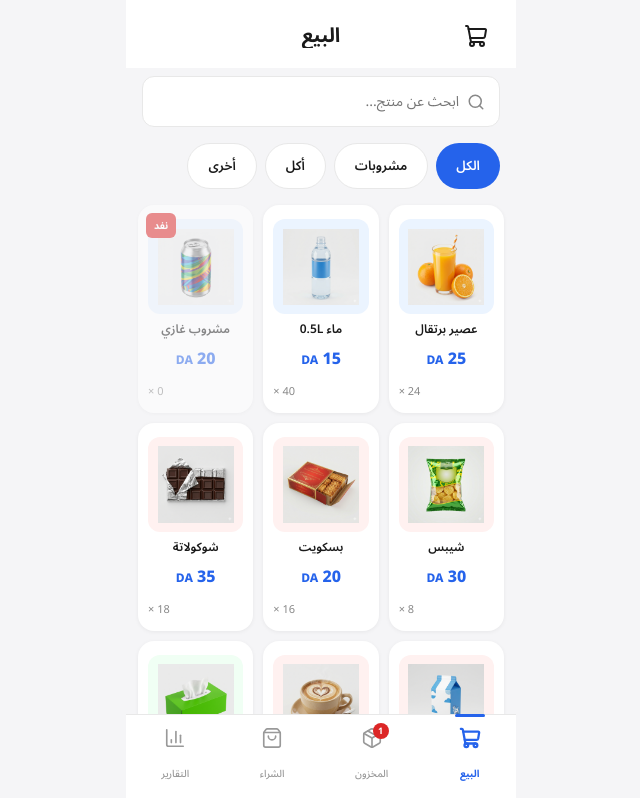
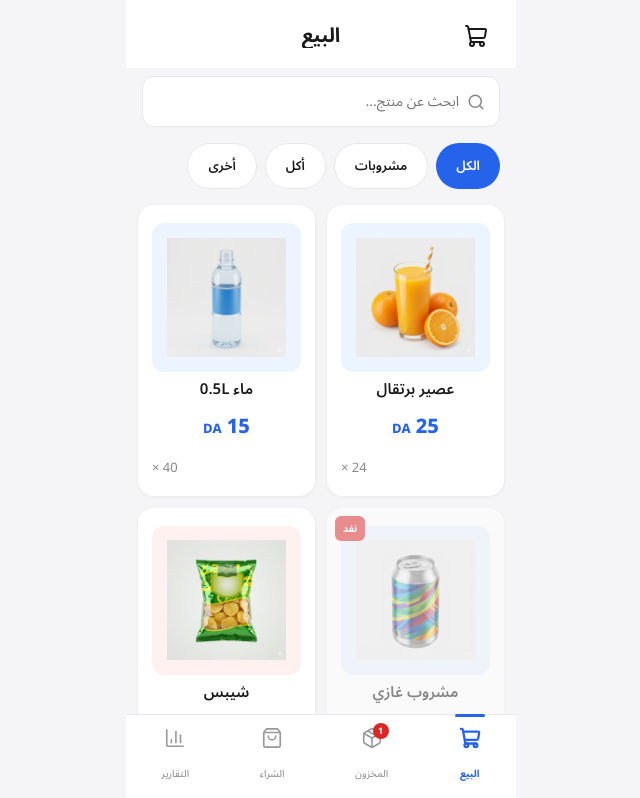
Before and after one commit to anismegharbi/busnines-manger-, a React (Vite) app: page / in a window 1280 px wide. Shown: the top 798 px of the page, without its empty margins (319-959 px from the left). Built offline with nearby package versions, Linux system fonts and the light colour scheme.

Commit message:
Sell page: 2-column grid with 2x bigger product cards

```diff
--- a/src/App.jsx
+++ b/src/App.jsx
@@ -175,7 +175,7 @@ function ProductEntity({ product, variant = 'grid', inCart = null, onClick = nul
         onClick={onClick}
         style={{
           background: '#fff', borderRadius: C.radius,
-          padding: '12px 8px 8px', textAlign: 'center',
+          padding: '16px 12px 12px', textAlign: 'center',
           boxShadow: C.shadow, position: 'relative',
           cursor: outOfStock ? 'not-allowed' : 'pointer',
           opacity: outOfStock || !product.is_active ? 0.5 : 1,
@@ -190,9 +190,9 @@ function ProductEntity({ product, variant = 'grid', inCart = null, onClick = nul
           <div style={{ position: 'absolute', top: 6, right: 6, background: C.green, color: '#fff', fontSize: 10, fontWeight: 700, padding: '2px 6px', borderRadius: 6, zIndex: 2 }}>×{inCart.qty}</div>
         )}
         <ImageComponent size="grid" />
-        <div style={{ fontSize: 12, fontWeight: 600, color: C.dark, marginBottom: 4, lineHeight: 1.3 }}>{product.name}</div>
-        <div style={{ fontSize: 16, fontWeight: 800, color: C.blue }}>{product.sellPrice} <span style={{ fontSize: 12 }}>DA</span></div>
-        <div style={{ fontSize: 11, color: C.gray, marginTop: 4, textAlign: 'left', direction: 'ltr' }}>× {product.qty}</div>
+        <div style={{ fontSize: 15, fontWeight: 600, color: C.dark, marginBottom: 6, lineHeight: 1.3 }}>{product.name}</div>
+        <div style={{ fontSize: 20, fontWeight: 800, color: C.blue }}>{product.sellPrice} <span style={{ fontSize: 13 }}>DA</span></div>
+        <div style={{ fontSize: 13, color: C.gray, marginTop: 6, textAlign: 'left', direction: 'ltr' }}>× {product.qty}</div>
       </div>
     );
   }
@@ -1094,7 +1094,7 @@ function SellScreen({ products, categories, cart, setCart, onSell }) {
         ))}
       </div>
 
-      <div style={{ display: 'grid', gridTemplateColumns: 'repeat(3, 1fr)', gap: 10, padding: '8px 12px', paddingBottom: cart.length > 0 ? 80 : 16 }}>
+      <div style={{ display: 'grid', gridTemplateColumns: 'repeat(2, 1fr)', gap: 12, padding: '8px 12px', paddingBottom: cart.length > 0 ? 80 : 16 }}>
         {filtered.map(p => (
           <ProductEntity key={p.id} product={p} variant="grid" inCart={cart.find(c => c.productId === p.id)} onClick={() => addOneToCart(p)} />
         ))}
```
